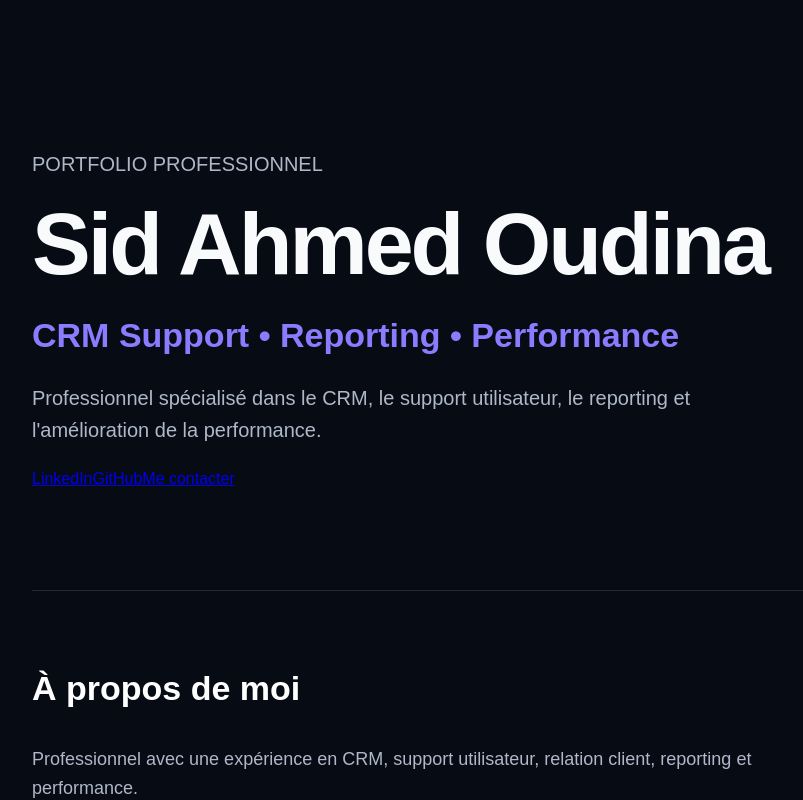
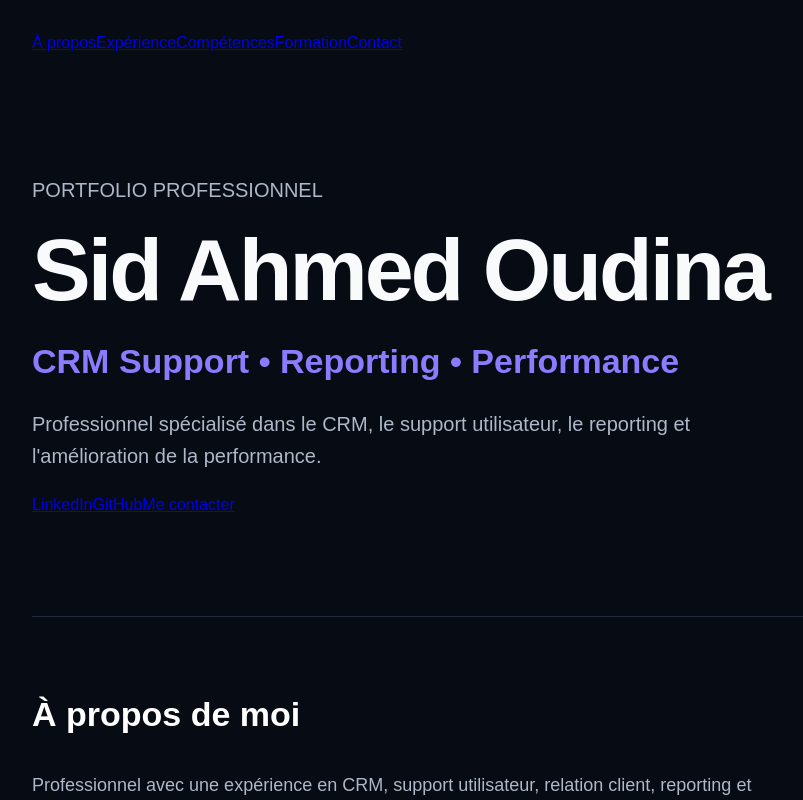
Before and after one commit to sidahmedoudina-netizen/sid-ahmed-portfolio, a Next.js app: page / in a window 1280 px wide. Shown: the top 800 px of the page, without its empty margins (57-860 px from the left). Built offline with nearby package versions, Linux system fonts and the light colour scheme.

Commit message:
Add navigation bar to the home page
Added a navigation bar with links to various sections.

```diff
--- a/app/page.js
+++ b/app/page.js
@@ -1,6 +1,13 @@
 export default function Home() {
   return (
     <main>
+  <nav className="navbar">
+    <a href="#about">À propos</a>
+    <a href="#experience">Expérience</a>
+    <a href="#skills">Compétences</a>
+    <a href="#education">Formation</a>
+    <a href="#contact">Contact</a>
+  </nav>
       <header className="hero">
         <div className="hero-content">
           <p className="eyebrow">PORTFOLIO PROFESSIONNEL</p>
```
